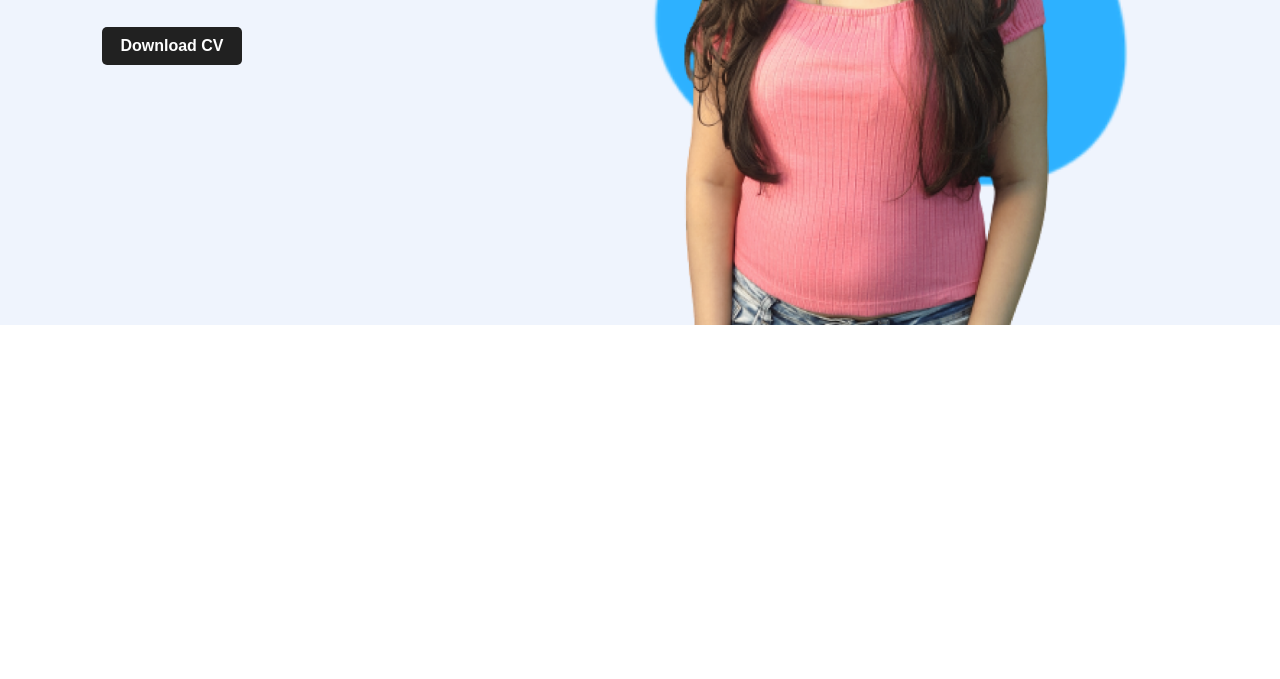
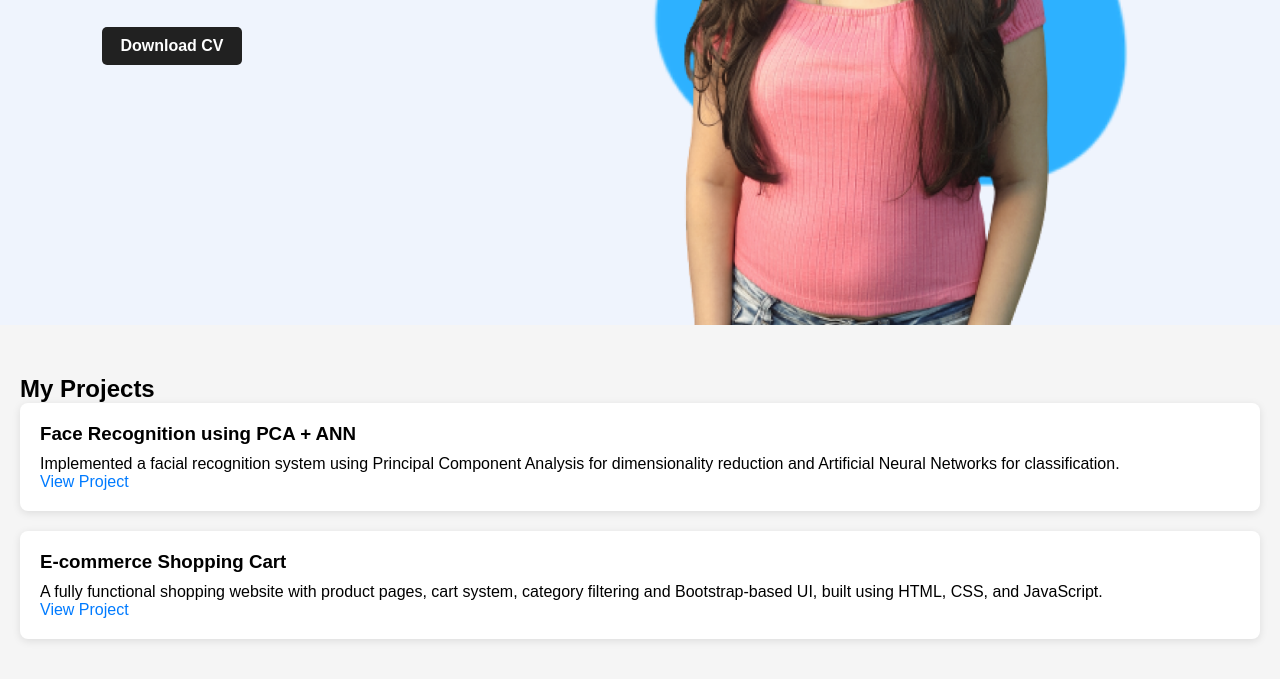
Before and after one commit to Srish64/design-portfolio, a plain HTML site: page index.html in a window 1280 px wide. Shown: the part 475-1154 px from the top of the page. Before the commit the page ends 800 px from the top, so only its background shows below. Drawn offline with Linux system fonts and the light colour scheme.

Commit message:
Update index.html

```diff
--- a/index.html
+++ b/index.html
@@ -15,7 +15,6 @@
             }
             .logo{height: 70px;}
             .shape{height: 35%;}
-
         }
         @media(min-width:300px) and (max-width:600px){
             .detail {margin-top: 250px;}
@@ -28,7 +27,24 @@
             .logo{height: 70px;}
             .shape{height: 25%;}
         }
-
+        .projects {
+          padding: 50px 20px;
+          background: #f5f5f5;
+        }
+        .project-card {
+          background: white;
+          padding: 20px;
+          margin-bottom: 20px;
+          border-radius: 8px;
+          box-shadow: 0 2px 8px rgba(0,0,0,0.1);
+        }
+        .project-card h3 {
+          margin-bottom: 10px;
+        }
+        .project-card a {
+          color: #007BFF;
+          text-decoration: none;
+        }
     </style>
 </head>
 <body>
@@ -53,5 +69,19 @@
             <img src="sru.png" class="girl">
         </div>
     </div>
+
+    <section class="projects">
+      <h2>My Projects</h2>
+      <div class="project-card">
+        <h3>Face Recognition using PCA + ANN</h3>
+        <p>Implemented a facial recognition system using Principal Component Analysis for dimensionality reduction and Artificial Neural Networks for classification.</p>
+        <a href="Face.html" target="_blank">View Project</a>
+      </div>
+      <div class="project-card">
+        <h3>E-commerce Shopping Cart</h3>
+        <p>A fully functional shopping website with product pages, cart system, category filtering and Bootstrap-based UI, built using HTML, CSS, and JavaScript.</p>
+        <a href="shop.html" target="_blank">View Project</a>
+      </div>
+    </section>
 </body>
 </html>
```
